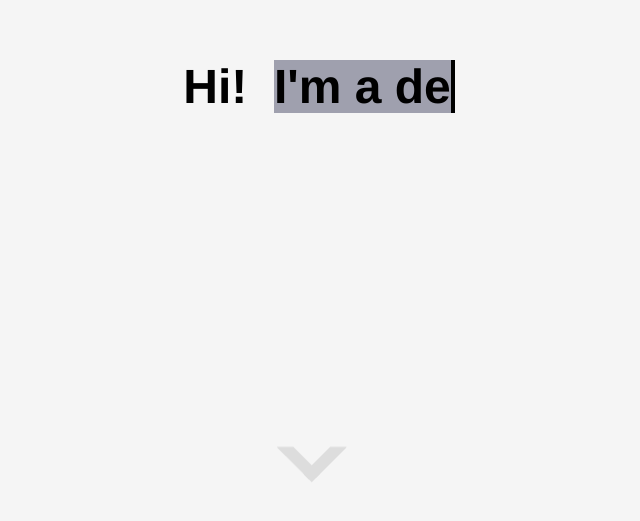
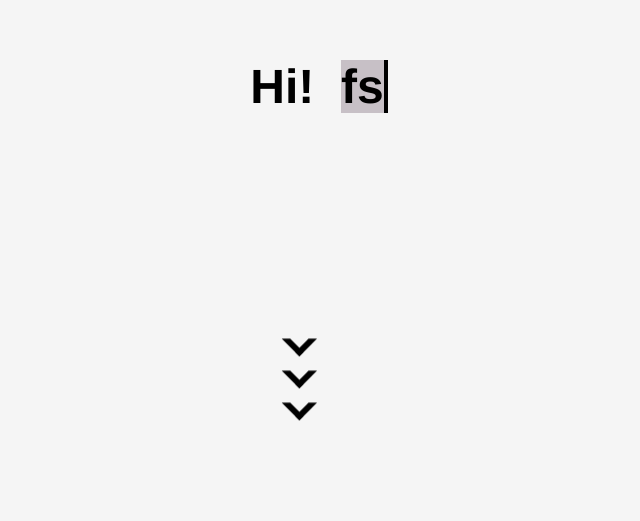
Before and after one commit to anyuan-chen/anyuan-chen.github.io, a React (Create React App) app: page / in a window 1280 px wide. Shown: the part 195-716 px from the top of the page, without its empty margins (321-961 px from the left). Built offline with nearby package versions, Linux system fonts and the light colour scheme.

Commit message:
changed downarrow size

```diff
--- a/src/Components/DownArrow.js
+++ b/src/Components/DownArrow.js
@@ -4,16 +4,13 @@ import styles from "./DownArrow.module.css";
 export default function DownArrow() {
   return (
     <div className={styles.arrowAnim}>
-      <div className={styles.arrowSliding}>
+      <div className={styles.delay1}>
         <div className={styles.arrow}></div>
       </div>
-      <div className={styles.arrowSliding}>
+      <div className={styles.delay2}>
         <div className={styles.arrow}></div>
       </div>
-      <div className={styles.arrowSliding}>
-        <div className={styles.arrow}></div>
-      </div>
-      <div className={styles.arrowSliding}>
+      <div className={styles.delay3}>
         <div className={styles.arrow}></div>
       </div>
     </div>
--- a/src/Components/DownArrow.module.css
+++ b/src/Components/DownArrow.module.css
@@ -2,13 +2,13 @@
   width: 5vw;
   height: 5vh;
   display: flex;
-  flex-direction:column;
+  flex-direction: column;
 }
 
 .arrow {
-  width: 2vw;
-  height: 2vw;
-  border: 1vw solid;
+  width: 1vw;
+  height: 1vw;
+  border: 0.5vw solid;
   border-color: black transparent transparent black;
   transform: rotate(-135deg);
 }
@@ -20,14 +20,23 @@
 }
 
 .delay1 {
+  position: absolute;
+  -webkit-animation: slide 4s linear infinite;
+  animation: slide 4s linear infinite;
   -webkit-animation-delay: 1s;
   animation-delay: 1s;
 }
 .delay2 {
+  position: absolute;
+  -webkit-animation: slide 4s linear infinite;
+  animation: slide 4s linear infinite;
   -webkit-animation-delay: 2s;
   animation-delay: 2s;
 }
 .delay3 {
+  position: absolute;
+  -webkit-animation: slide 4s linear infinite;
+  animation: slide 4s linear infinite;
   -webkit-animation-delay: 3s;
   animation-delay: 3s;
 }
--- a/src/Introduction.js
+++ b/src/Introduction.js
@@ -30,7 +30,7 @@ export default class Introduction extends Component {
                 <div className={styles.section}>
                     <AutoTyper
                         heading={'Hi!'}
-                        dataText={["I'm Andrew Chen", "I'm a developer","I'm a student","I'm a lifelong learner"]}
+                        dataText={["I'm Andrew Chen", "adf;jdsakfjds","fslkfjlsdkfl","dfsldkjfdlsfjlk"]}
                     />
                     <DownArrow></DownArrow>
                 </div>
--- a/src/Introduction.module.css
+++ b/src/Introduction.module.css
@@ -7,4 +7,5 @@
   align-items: center;
   justify-content: space-evenly;
   flex-direction: column;
+  box-shadow: 20px grey;
 }
```
Also changed, not shown: src/Components/Heading.js (line endings or trailing spaces).
